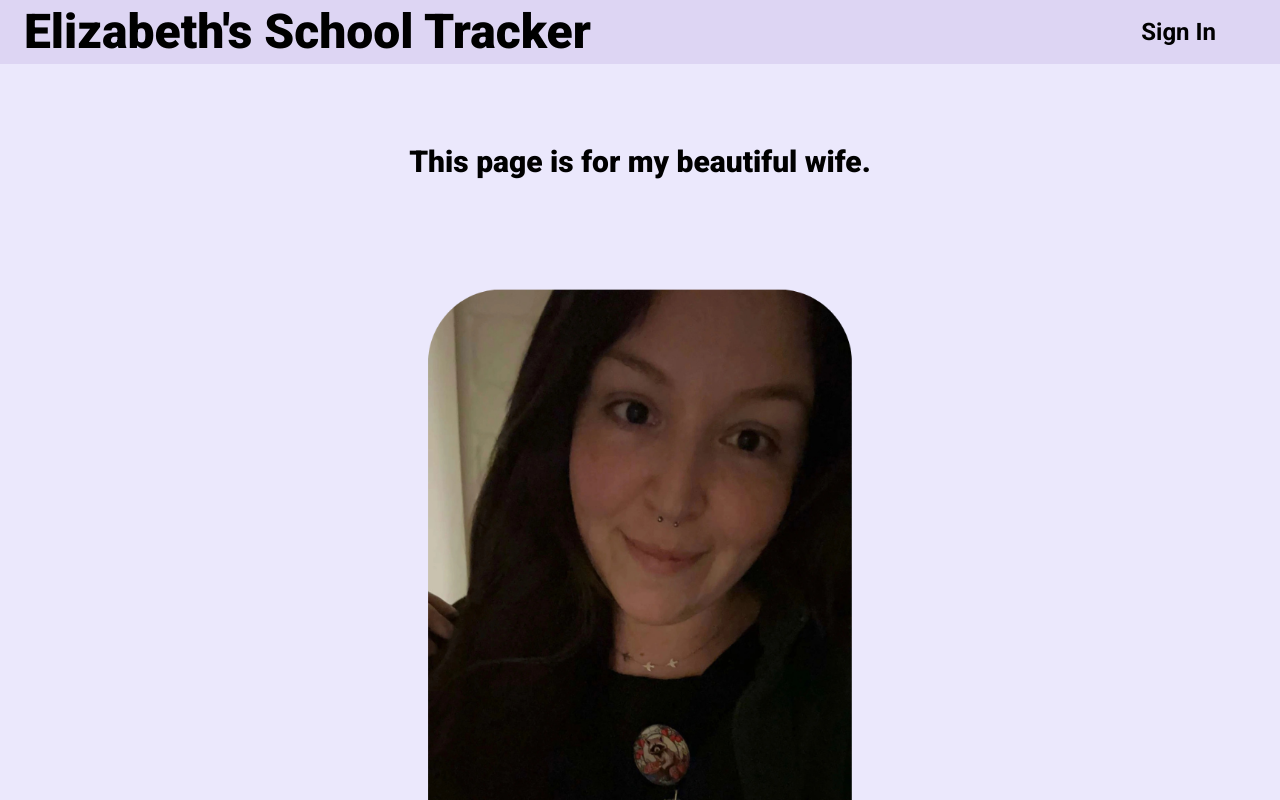
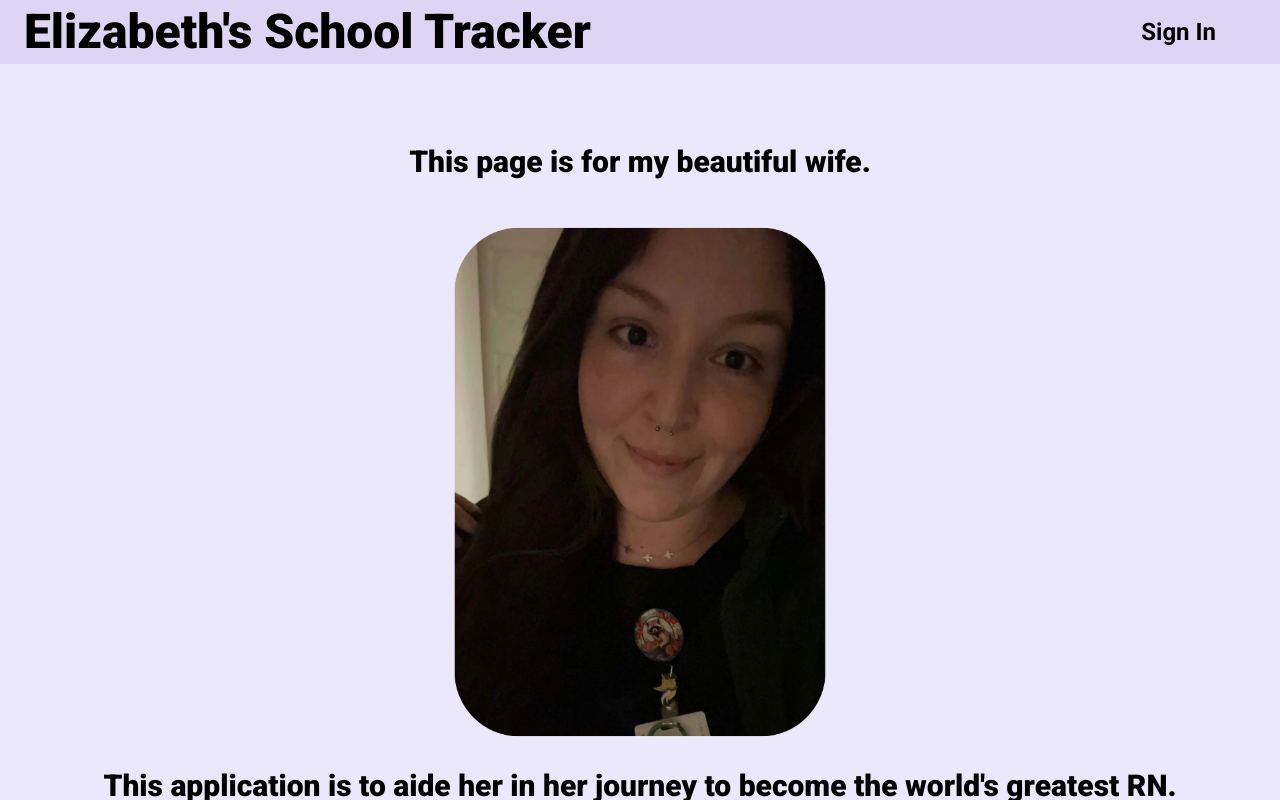
Before and after one commit to sjohnston82/school-tracker, a Next.js app: page / in a window 1280 px wide. Shown: the top 800 px of the page. Built offline with nearby package versions, Linux system fonts and the light colour scheme; no server answers.

Commit message:
landing resizing and loading state

```diff
--- a/src/app/landing/LandingPage.tsx
+++ /dev/null
@@ -1,23 +0,0 @@
-import React from "react";
-import Image from "next/image";
-import ElizabethPic from "../../../public/images/elizabeth-trasnsparent-rounded.png";
-
-const LandingPage = () => {
-  return (
-    <div className="flex flex-col justify-center items-center  mt-20">
-      <h1 className="font-extrabold text-3xl">This page is for my beautiful wife.</h1>
-      <Image
-        src={ElizabethPic}
-        width={800}
-        height={600}
-        alt="My beautiful wife"
-      />
-      <h1 className="font-extrabold text-3xl">
-        This application is to aide her in her journey to become the
-        world&apos;s greatest RN.
-      </h1>
-    </div>
-  );
-};
-
-export default LandingPage;
--- a/src/app/page.tsx
+++ b/src/app/page.tsx
@@ -1,6 +1,6 @@
 "use client";
 
-import LandingPage from "./landing/LandingPage";
+import LandingPage from "../components/LandingPage";
 // import { getUserSession } from "@/lib/session";
 import { useSession } from "next-auth/react";
 import ContentWrapper from "@/components/ContentWrapper";
--- a/src/components/Caldendar.tsx
+++ b/src/components/Caldendar.tsx
@@ -17,13 +17,14 @@ import { SelectedDayModal } from "@/components/assignments/SelectedDayModal";
 import { Button } from "@/components/ui/Button";
 import { useSchoolStore } from "../stores/schoolStore";
 import { MdAssignment } from "react-icons/md";
+import Loader from "./ui/Loader";
 
 const Calendar: React.FC = () => {
   const [currentDate, setCurrentDate] = useState<Date>(new Date());
   const [selectedDate, setSelectedDate] = useState<Date | null>(null);
   const [modalOpen, setModalOpen] = useState<boolean>(false);
 
-  const { classes, fetchClasses, fetchAssignments, assignments } =
+  const { classes, fetchClasses, fetchAssignments, assignments, isLoadingAssignments } =
     useSchoolStore();
 
   useEffect(() => {
@@ -43,7 +44,7 @@ const Calendar: React.FC = () => {
   };
 
   return (
-    <div className="h-full w-full overflow-hidden flex flex-col flex-grow  pb-[14vh]">
+    <div className="h-full w-full  flex flex-col flex-grow  pb-[10vh]">
       <div className="flex justify-between items-center mb-4">
         <Button onClick={handlePrev}>Previous</Button>
         <h2 className="text-2xl font-bold">
@@ -59,7 +60,7 @@ const Calendar: React.FC = () => {
           </div>
         ))}
       </div>
-      <div className="grid grid-cols-7 gap-2 flex-grow overflow-y-auto ">
+      {isLoadingAssignments ? <Loader /> : <div className="grid grid-cols-7 gap-2 flex-grow overflow-y-auto ">
         {days.map((day) => {
           const assignmentsForDay = assignments.filter((assignment) =>
             isSameDay(new Date(assignment.dueDate), day)
@@ -99,7 +100,7 @@ const Calendar: React.FC = () => {
           );
         })}
         <p className="text-lighterpurp text-center">I love you</p>
-      </div>
+      </div>}
 
       {modalOpen && selectedDate && (
         <SelectedDayModal
--- /dev/null
+++ b/src/components/LandingPage.tsx
@@ -0,0 +1,23 @@
+import React from "react";
+import Image from "next/image";
+import ElizabethPic from "../../public/images/elizabeth-trasnsparent-rounded.png";
+
+const LandingPage = () => {
+  return (
+    <div className="flex flex-col justify-center items-center  py-[10vh]">
+      <h1 className="font-extrabold text-3xl -mb-12">This page is for my beautiful wife.</h1>
+      <Image
+        src={ElizabethPic}
+        width={700}
+        height={700}
+        alt="My beautiful wife"
+      />
+      <h1 className="font-extrabold text-3xl -mt-16">
+        This application is to aide her in her journey to become the
+        world&apos;s greatest RN.
+      </h1>
+    </div>
+  );
+};
+
+export default LandingPage;
--- a/src/components/classes/ClassesContainer.tsx
+++ b/src/components/classes/ClassesContainer.tsx
@@ -5,10 +5,11 @@ import { useSchoolStore } from "../../stores/schoolStore";
 import { ClassModal } from "./ClassModal";
 import ClassInput from "./ClassInput";
 import { Class } from "@prisma/client";
+import Loader from "@/components/ui/Loader";
 // import { Button } from "../ui/Button";
 
 const ClassesContainer = ({}) => {
-  const { classes } = useSchoolStore();
+  const { classes, isLoadingClasses } = useSchoolStore();
 
   const [classModalOpen, setClassModalOpen] = useState(false);
   const [selectedClass, setSelectedClass] = useState<Class | null>(null);
@@ -35,6 +36,9 @@ const ClassesContainer = ({}) => {
       <div className=" border rounded">
         <h2 className="text-lg font-bold text-center my-4">Your Classes</h2>
 
+        {isLoadingClasses ? (
+          <Loader />
+        ) : (
           <div className=" flex flex-col  gap-4">
             {classes.map((cls) => {
               // Function to determine text color based on background
@@ -61,6 +65,7 @@ const ClassesContainer = ({}) => {
               );
             })}
           </div>
+        )}
         {classModalOpen && selectedClass && (
           <ClassModal
             setClassModalOpen={setClassModalOpen}
--- /dev/null
+++ b/src/components/ui/Loader.tsx
@@ -0,0 +1,11 @@
+import React from "react";
+
+const Loader = () => {
+  return (
+    <div className="flex items-center justify-center mt-32 ">
+      <div className="w-32 h-32 border-4 border-blue-500 border-t-transparent rounded-full animate-spin"></div>
+    </div>
+  );
+};
+
+export default Loader;
--- a/src/stores/schoolStore.ts
+++ b/src/stores/schoolStore.ts
@@ -28,13 +28,20 @@ interface StoreState {
     classId: string,
     description?: string
   ) => Promise<void>;
+  isLoadingClasses: boolean;
+  isLoadingAssignments: boolean;
 }
 
 export const useSchoolStore = create<StoreState>((set) => ({
   classes: [],
   assignments: [],
 
+  isLoadingClasses: false,
+  isLoadingAssignments: false,
+
   fetchAssignments: async () => {
+    set({ isLoadingAssignments: true });
+
     try {
       const response = await fetch("/api/assignments");
       if (!response.ok) throw new Error("Failed to fetch assignments");
@@ -43,6 +50,8 @@ export const useSchoolStore = create<StoreState>((set) => ({
       set({ assignments: data });
     } catch (error) {
       console.error("Error fetching assignments:", error);
+    } finally {
+      set({ isLoadingAssignments: false });
     }
   },
 
@@ -68,6 +77,8 @@ export const useSchoolStore = create<StoreState>((set) => ({
   },
 
   fetchClasses: async () => {
+    set({ isLoadingClasses: true });
+
     try {
       const response = await fetch("/api/classes");
       if (!response.ok) throw new Error("Failed to fetch classes");
@@ -76,6 +87,8 @@ export const useSchoolStore = create<StoreState>((set) => ({
       set({ classes: data });
     } catch (error) {
       console.error("Error fetching classes:", error);
+    } finally {
+      set({ isLoadingClasses: false });
     }
   },
 
```
Lines whose indentation alone changed are shown as unchanged.
